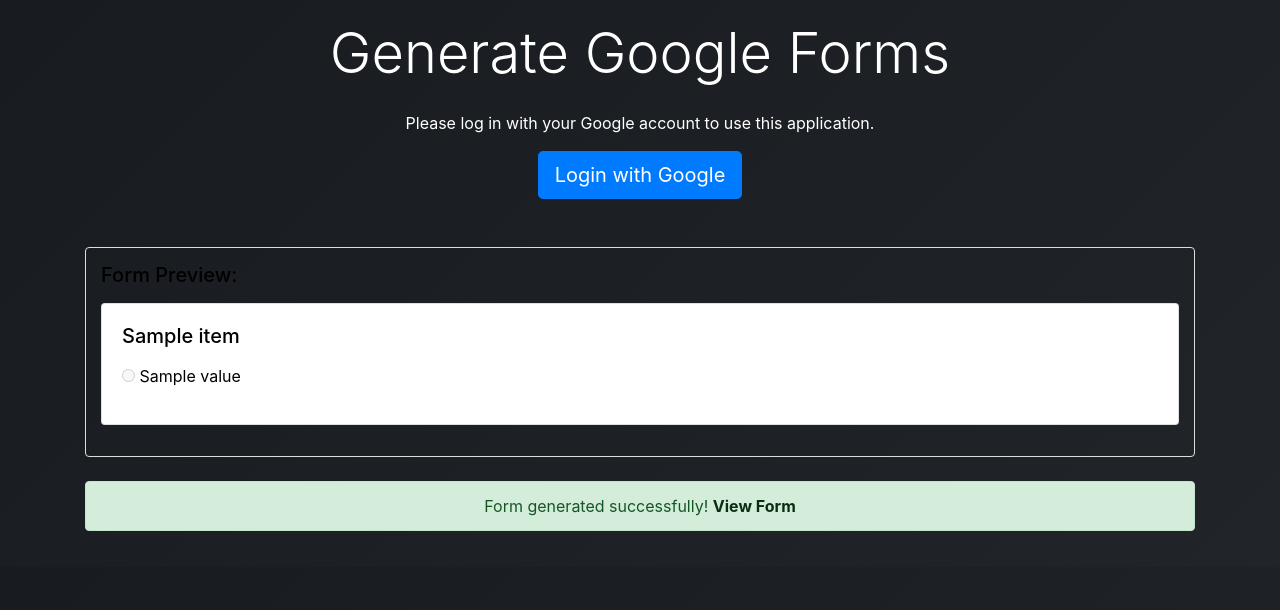
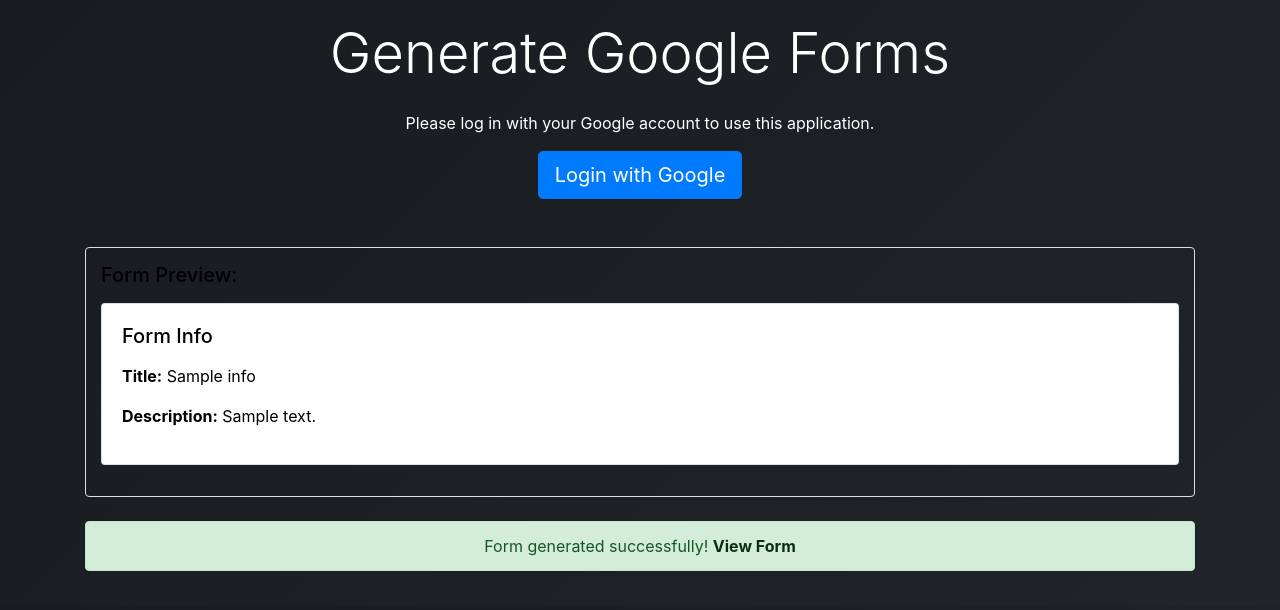
Before and after one commit to Gunn1/Formcreator, a Flask app: template templates/index.html in a window 1280 px wide. Shown: the top 610 px of the page. Run offline with Flask 3, Linux system fonts and the light colour scheme; the template is opened without the code that fills it: most values are stand-ins (such as "Sample title", 1, 10 or a date in 2020); some libraries are stand-ins or nearby versions.

Commit message:
Update index.html

```diff
--- a/templates/index.html
+++ b/templates/index.html
@@ -116,26 +116,53 @@
       <div class="form-preview">
         <h5>Form Preview:</h5>
         {% for request in form_preview_data.requests %}
-          {% if request.createItem %}
+          {% if request.updateFormInfo is defined %}
             <div class="card mb-3">
               <div class="card-body">
-              <h5 class="card-title">
-                {{ request.createItem.item.title }}
-              </h5>
-              {% if request.createItem.item.questionItem.question.choiceQuestion %}
+                <h5 class="card-title">Form Info</h5>
+                <p><strong>Title:</strong> {{ request.updateFormInfo.info.title }}</p>
+                <p><strong>Description:</strong> {{ request.updateFormInfo.info.description }}</p>
+              </div>
+            </div>
+          {% elif request.createItem is defined %}
+            {% set item = request.createItem.item %}
+            <div class="card mb-3">
+              <div class="card-body">
+                {% if item.pageBreakItem is defined %}
+                  <h5 class="card-title">Section: {{ item.title }}</h5>
+                  <p>{{ item.pageBreakItem.description }}</p>
+                {% elif item.questionItem is defined %}
+                  {% set question = item.questionItem.question %}
+                  <h5 class="card-title">{{ item.title }}</h5>
+                  <p><strong>Required:</strong> {{ question.required }}</p>
+                  {% if question.choiceQuestion is defined %}
+                    <p><strong>Type:</strong> {{ question.choiceQuestion.type }}</p>
                     <ul class="list-unstyled">
-                {% for option in request.createItem.item.questionItem.question.choiceQuestion.options %}
-                {# Compute if this option is correct by checking if its value is in the list of correct answers #}
-                {% if request.createItem.item.questionItem.question.grading is defined %}
-                  {% set is_correct = option.value in request.createItem.item.questionItem.question.grading.correctAnswers.answers | map(attribute='value') | list %}
-                {% else %}
+                      {% for option in question.choiceQuestion.options %}
                         {% set is_correct = false %}
+                        {% if question.grading is defined and question.grading.correctAnswers is defined %}
+                          {% set is_correct = option.value in (question.grading.correctAnswers.answers | map(attribute='value') | list) %}
                         {% endif %}
                         <li {% if is_correct %}class="correct-answer"{% endif %}>
                           <input type="radio" disabled {% if is_correct %}checked{% endif %}/> {{ option.value }}
                         </li>
                       {% endfor %}
                     </ul>
+                  {% elif question.textQuestion is defined %}
+                    <p>Text answer expected.</p>
+                  {% elif question.fileUploadQuestion is defined %}
+                    <p>File upload question.</p>
+                    <p><strong>Max File Size:</strong> {{ question.fileUploadQuestion.maxFileSize }}</p>
+                    <p><strong>Allowed Types:</strong> {{ question.fileUploadQuestion.allowedFileTypes | join(', ') }}</p>
+                  {% elif question.dateQuestion is defined %}
+                    <p>Date question.</p>
+                  {% endif %}
+                  {% if question.grading is defined and question.grading.pointValue is defined %}
+                    <p><strong>Points:</strong> {{ question.grading.pointValue }}</p>
+                  {% endif %}
+                  {% if item.image is defined %}
+                    <img src="{{ item.image }}" alt="Question Image" class="img-fluid" />
+                  {% endif %}
                 {% endif %}
               </div>
             </div>
```
Lines whose indentation alone changed are shown as unchanged.
